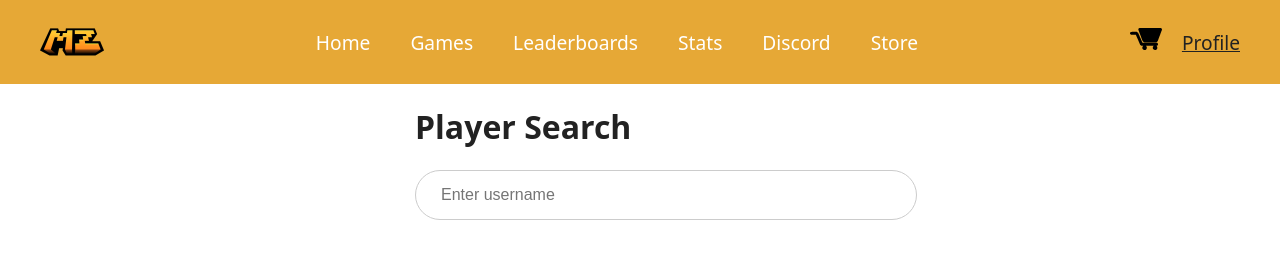
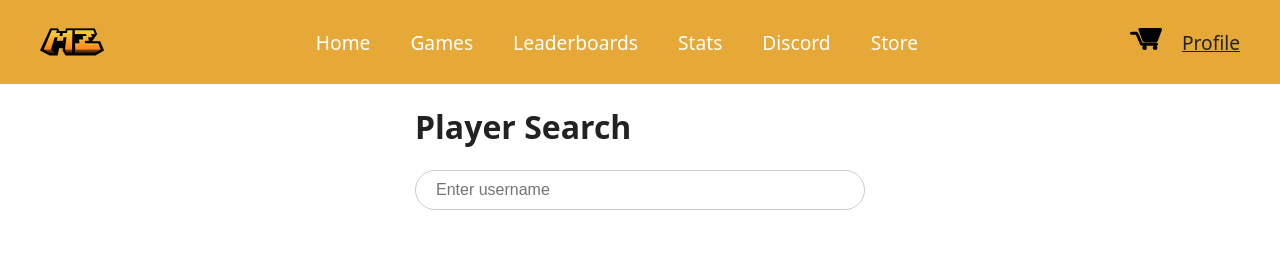
Before and after one commit to evan-tome/Minezone-Web, a React (Vite) app in the folder frontend/: page /stats in a window 1280 px wide. Shown: the top 270 px of the page. Built offline with nearby package versions, Linux system fonts and the light colour scheme.

Commit message:
Fixed searchbar position bug

```diff
--- a/frontend/src/components/Searchbar.css
+++ b/frontend/src/components/Searchbar.css
@@ -1,15 +1,17 @@
 .search-bar {
     width: 450px;
+    justify-self: center;
 }
 
 .search-bar input {
-    padding: 15px 25px;
+    padding: 10px 20px;
     border: 1px solid #ccc;
     border-radius: 25px;
     font-size: 1rem;
     outline: none;
     transition: border-color 0.2s ease;
     width: 100%;
+    box-sizing: border-box;
 }
 
 .search-bar input:focus {
```
